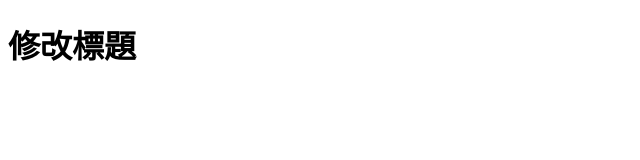
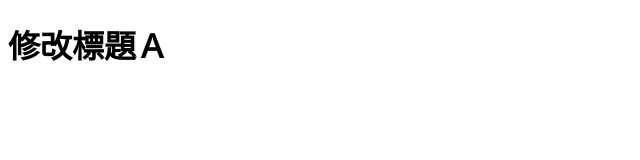
Before and after one commit to yingtzuu/test10266, a plain HTML site: page index.html in a window 1280 px wide. Shown: the full height of the page, 0-640 px from the left. Drawn offline with Linux system fonts and the light colour scheme.

Commit message:
修改 h1 文字，增加 A 資訊

```diff
--- a/index.html
+++ b/index.html
@@ -6,6 +6,6 @@
     <title>再次修改 title</title>
 </head>
 <body>
-    <h1>修改標題</h1>
+    <h1>修改標題Ａ</h1>
 </body>
 </html>
```
